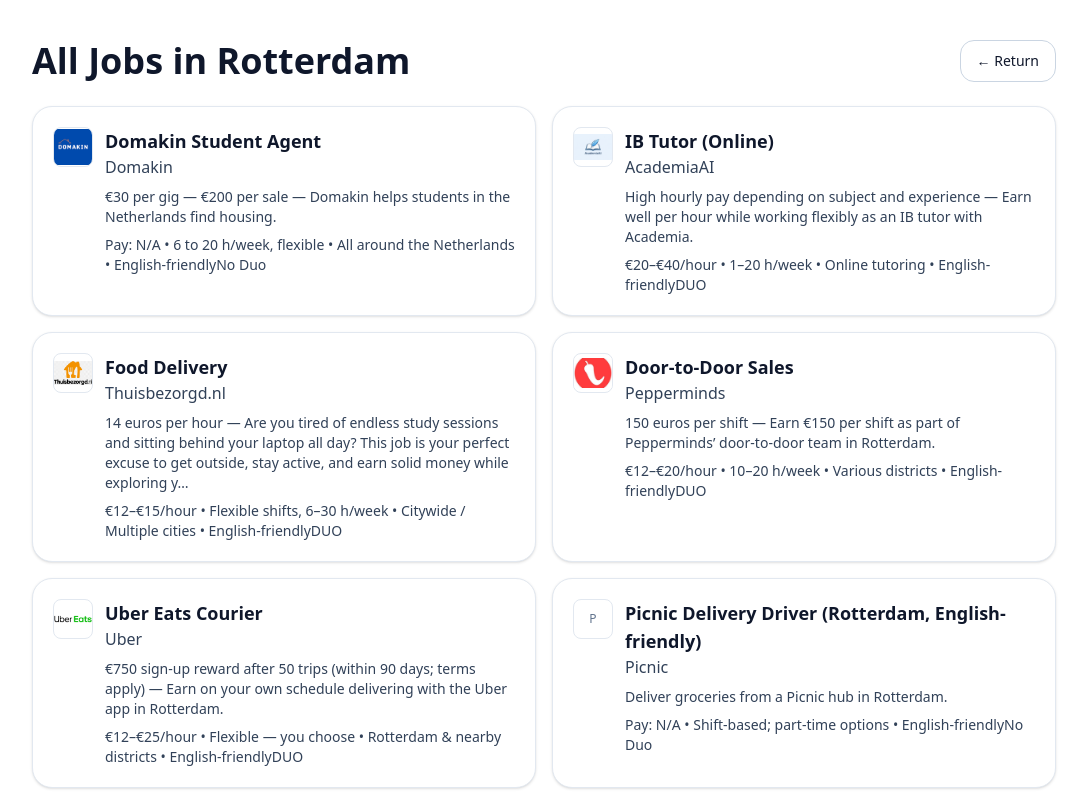
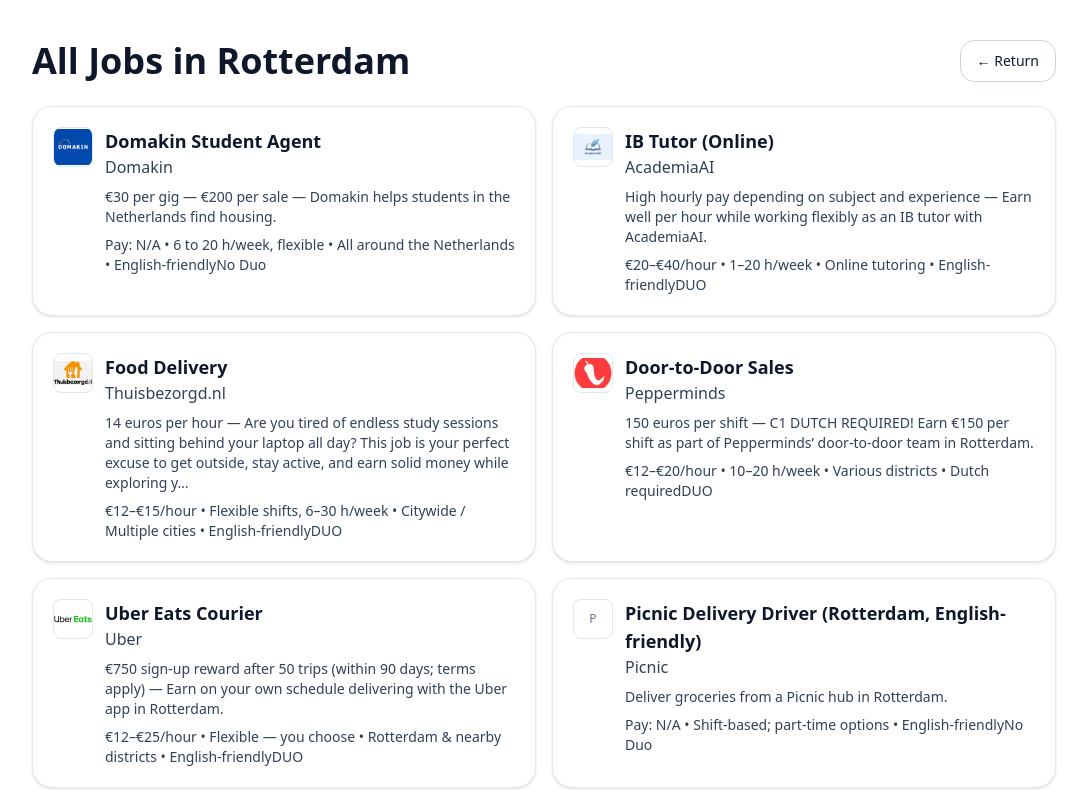
Before and after one commit to LazarPopov/studentjobrotterdam, a Next.js app: page /jobs in a window 1280 px wide. Shown: the top 800 px of the page, without its empty margins (96-1183 px from the left). Built offline with nearby package versions, Linux system fonts and the light colour scheme; no server answers.

Commit message:
domakin and academiaAI updates

```diff
--- a/src/data/jobs.ts
+++ b/src/data/jobs.ts
@@ -152,9 +152,9 @@
   orgName: "AcademiaAI",
 
   descriptionHtml:
-    "<p><strong>Earn well per hour</strong> while working flexibly as an IB tutor with Academia. You can start with as little as <strong>1 hour per week</strong>, or scale up and earn a substantial monthly income.</p>" +
+    "<p><strong>Earn well per hour</strong> while working flexibly as an IB tutor with AcademiaAI. You can start with as little as <strong>1 hour per week</strong>, or scale up and earn a substantial monthly income.</p>" +
     "<br>"+
-    "<p>At Academia, you tutor only within your <strong>area of expertise</strong>. For example, an IB graduate who scored a 6 or 7 in Math AA HL and is studying or has completed a related university degree can tutor DP Math, but not DP Biology. This ensures <strong>high-quality lessons</strong>, which our students truly value.</p>" +
+    "<p>At AcademiaAI, you tutor only within your <strong>area of expertise</strong>. For example, an IB graduate who scored a 6 or 7 in Math AA HL and is studying or has completed a related university degree can tutor DP Math, but not DP Biology. This ensures <strong>high-quality lessons</strong>, which our students truly value.</p>" +
     "<br>"+
     "<p>We hire IB graduate tutors throughout the year. Once accepted, you can start tutoring quickly.</p>" +
     "<br>"+
@@ -165,7 +165,7 @@
     "<p><strong>Have you graduated from the International Baccalaureate Diploma Programme (IB DP)?</strong></p>" +
     "<p><strong>Current and completed university studies</strong></p>" +
     "<br>"+
-    "<p>Interested? Apply now and start tutoring with Academia!</p>",
+    "<p>Interested? Apply now and start tutoring with AcademiaAI!</p>",
 
 
 
@@ -218,7 +218,7 @@
     orgName: "Pepperminds",
 
     descriptionHtml:
-     "<p><strong>Earn €150 per shift</strong> as part of Pepperminds’ door-to-door team in Rotterdam. We mix the <em>personal touch in a digital era</em> with energy, coaching, and paid training so you can grow fast and earn even faster.</p><ul><li><strong> Dutch is not required</strong>, and you can even receive DUO… if you work enough hours of course 😉</li><li><strong>The better you are, the more you earn!</strong> You start as a rookie, grow into a promoter, and can become a captain — with performance bonuses reaching up to <strong>€500 a day!</strong></li><li><strong>Learn real sales</strong> — your colleagues are students from all kinds of backgrounds, and together you’ll master the most versatile skill out there: sales!</li><li><strong>Challenge yourself</strong> — every day is different, full of teamwork, laughter, and growth.</li><li><strong>After work culture</strong> — we even have our own bar where the team celebrates wins and unwinds together!</li></ul><p>Ready to test your limits, make friends, and earn like a pro? <strong>Join the crew and start this week!</strong></p>",    baseSalaryMin: 12,
+     "<p><strong>C1 DUTCH REQUIRED! Earn €150 per shift</strong> as part of Pepperminds’ door-to-door team in Rotterdam. We mix the <em>personal touch in a digital era</em> with energy, coaching, and paid training so you can grow fast and earn even faster.</p><ul><li><strong> Dutch is not required</strong>, and you can even receive DUO… if you work enough hours of course 😉</li><li><strong>The better you are, the more you earn!</strong> You start as a rookie, grow into a promoter, and can become a captain — with performance bonuses reaching up to <strong>€500 a day!</strong></li><li><strong>Learn real sales</strong> — your colleagues are students from all kinds of backgrounds, and together you’ll master the most versatile skill out there: sales!</li><li><strong>Challenge yourself</strong> — every day is different, full of teamwork, laughter, and growth.</li><li><strong>After work culture</strong> — we even have our own bar where the team celebrates wins and unwinds together!</li></ul><p>Ready to test your limits, make friends, and earn like a pro? <strong>Join the crew and start this week!</strong></p>",    baseSalaryMin: 12,
     employmentType: "PART_TIME",
     baseSalaryMax: 20,
     DUO: true,
@@ -226,7 +226,7 @@
     payUnit: "HOUR",
     addressLocality: "Rotterdam",
     area: "Various districts",
-    englishFriendly: true,
+    englishFriendly: false,
     workHours: "10–20 h/week",
     datePosted: new Date().toISOString().slice(0, 10),
     validThrough: "2026-12-31",
@@ -261,7 +261,7 @@
 perSaleAmountText: "€750 sign-up reward after 50 trips (within 90 days; terms apply)",
 logoUrl: "/logos/uber.png",
 logoAlt: "Uber logo",
-externalUrl: "https://www.uber.com/signup/drive/deliver/?invite_code=a6cpc37",
+// externalUrl: "https://www.uber.com/signup/drive/deliver/?invite_code=a6cpc37",
 },
 
 ];
```
